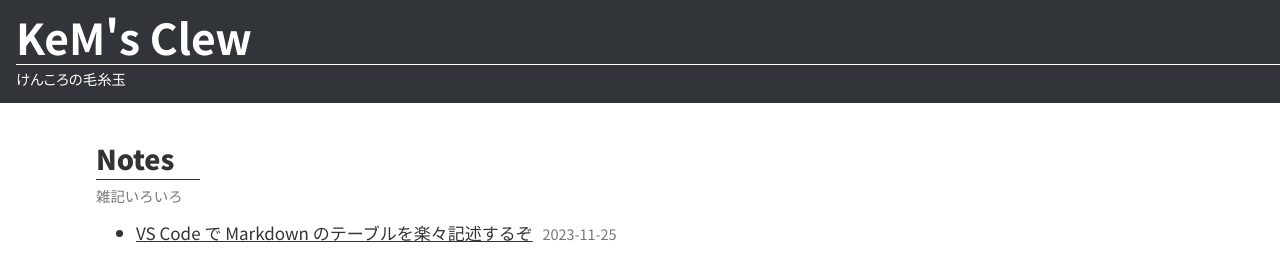
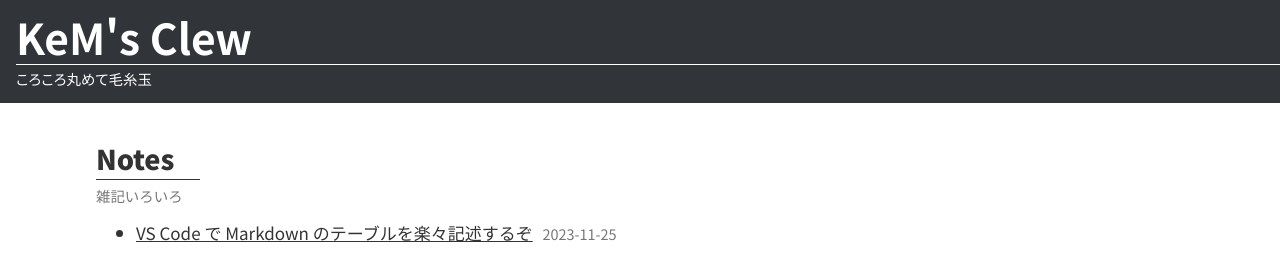
Before and after one commit to kenkenpa198/kems-clew.net, a Jekyll site: the page built from docs/index.html, in a window 1280 px wide. Shown: the top 253 px of the page. Built offline with Jekyll 4.4.1, drawn with Linux system fonts in a browser that asks for light colours; nearby versions of some CDN libraries; the repository's description, which GitHub fills in, is left out.

Commit message:
[update]mod description

```diff
--- a/docs/_config.yml
+++ b/docs/_config.yml
@@ -1,4 +1,4 @@
-name: KeM's Clew | けんころの毛糸玉
+name: KeM's Clew
 title: KeM's Clew
 
 # タイムゾーン指定。未指定の場合 UTC となる
--- a/docs/_layouts/default.html
+++ b/docs/_layouts/default.html
@@ -37,7 +37,7 @@
         <div class="wrapper">
             <p id="title"><a href="/">KeM's Clew</a></p>
             <hr>
-            <p id="catch">けんころの毛糸玉</p>
+            <p id="catch">ころころ丸めて毛糸玉</p>
         </div>
     </header>
     <div class="wrapper">
```
